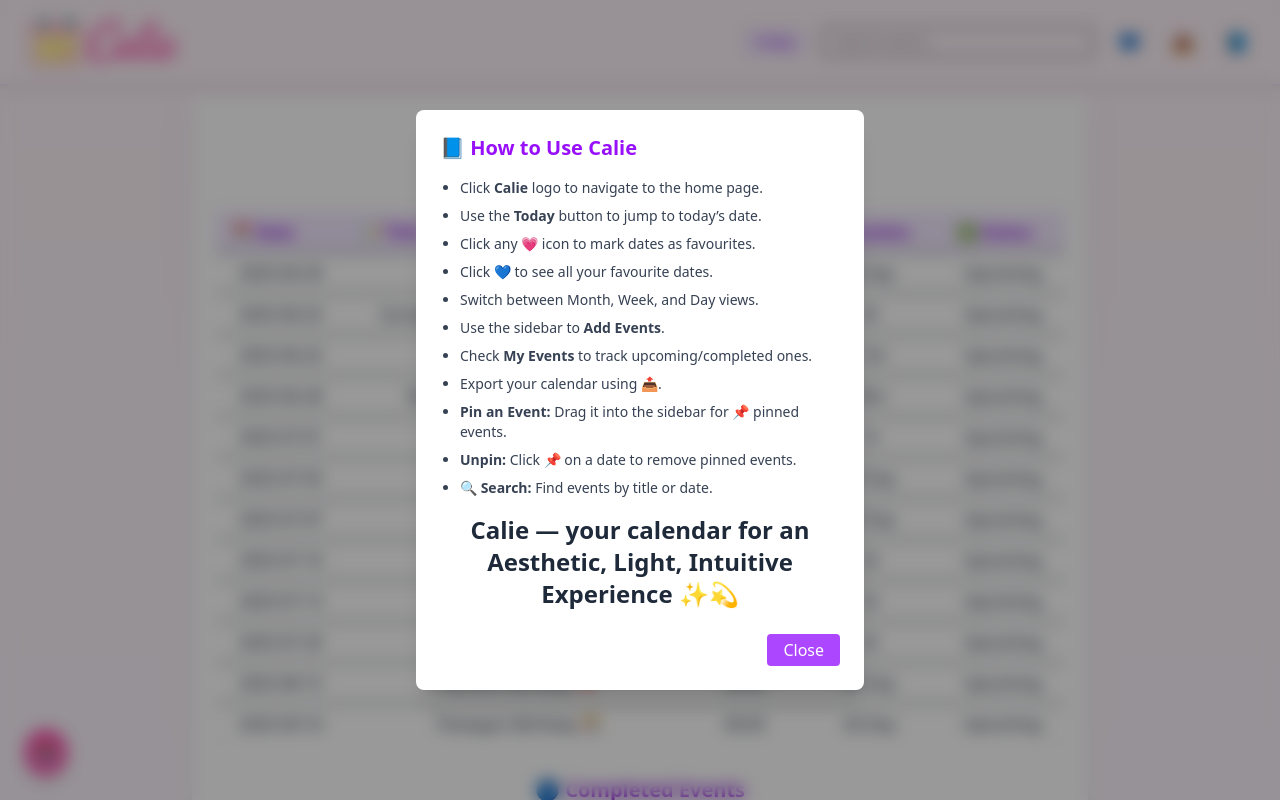
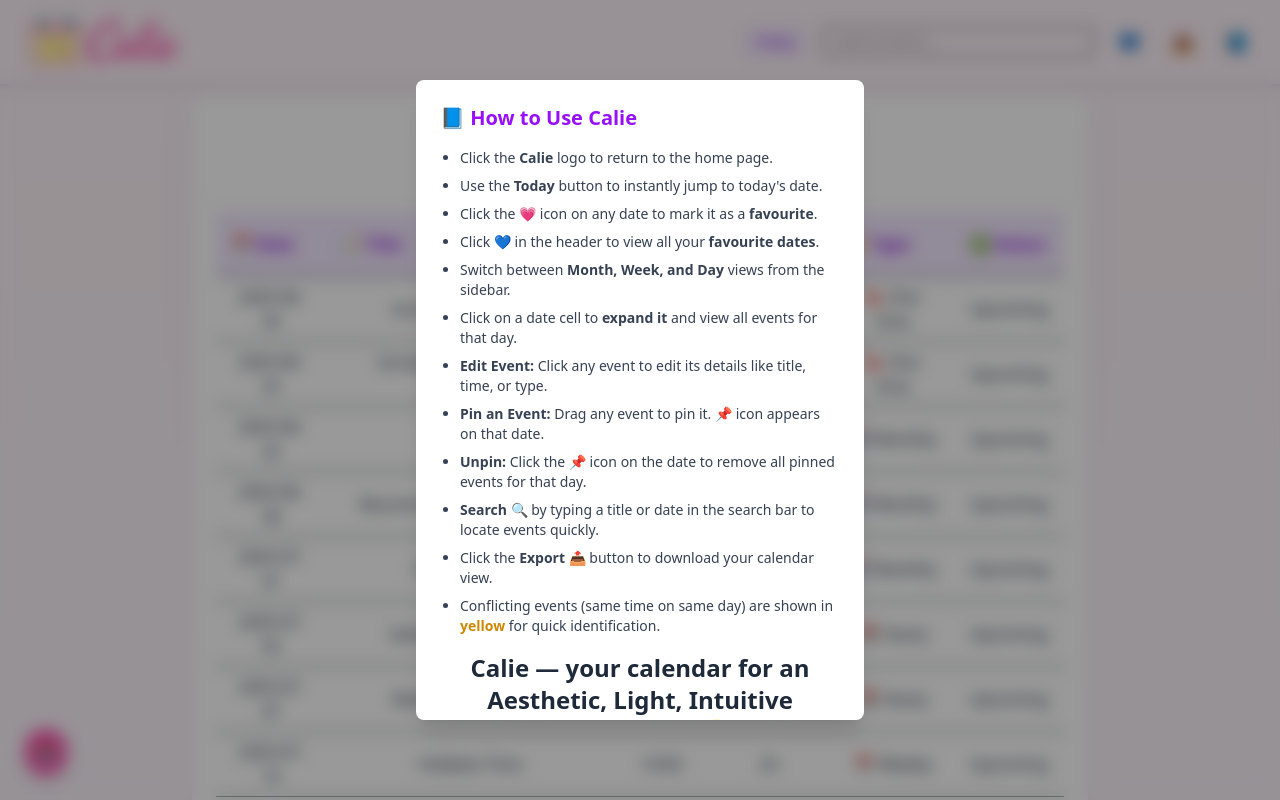
Before and after one commit to priyasp2804/Calie---The-Calender, a React (Vite) app: page /myevents in a window 1280 px wide. Shown: the top 800 px of the page. Built offline with nearby package versions, Linux system fonts and the light colour scheme.

Commit message:
Added new features to how to use modal

```diff
--- a/src/components/Header.jsx
+++ b/src/components/Header.jsx
@@ -154,21 +154,22 @@
 
       {showHelp && (
         <div className="fixed inset-0 bg-black/40 backdrop-blur-sm flex justify-center items-center z-50">
-          <div className="bg-white rounded-lg p-6 shadow-xl max-w-md w-full text-left">
+          <div className="bg-white rounded-lg p-6 shadow-xl max-w-md w-full text-left max-h-[80vh] overflow-y-auto">
             <h2 className="text-xl font-bold mb-4 text-purple-600">📘 How to Use Calie</h2>
-            <ul className="text-sm list-disc ml-5 space-y-2 text-gray-700">
-              <li>Click <strong>Calie</strong> logo to navigate to the home page.</li>
-              <li>Use the <strong>Today</strong> button to jump to today’s date.</li>
-              <li>Click any 💗 icon to mark dates as favourites.</li>
-              <li>Click 💙 to see all your favourite dates.</li>
-              <li>Switch between Month, Week, and Day views.</li>
-              <li>Use the sidebar to <strong>Add Events</strong>.</li>
-              <li>Check <strong>My Events</strong> to track upcoming/completed ones.</li>
-              <li>Export your calendar using 📤.</li>
-              <li><strong>Pin an Event:</strong> Drag it into the sidebar for 📌 pinned events.</li>
-              <li><strong>Unpin:</strong> Click 📌 on a date to remove pinned events.</li>
-              <li>🔍 <strong>Search:</strong> Find events by title or date.</li>
-            </ul>
+              <ul className="text-sm list-disc ml-5 space-y-2 text-gray-700">
+                <li>Click the <strong>Calie</strong> logo to return to the home page.</li>
+                <li>Use the <strong>Today</strong> button to instantly jump to today's date.</li>
+                <li>Click the 💗 icon on any date to mark it as a <strong>favourite</strong>.</li>
+                <li>Click 💙 in the header to view all your <strong>favourite dates</strong>.</li>
+                <li>Switch between <strong>Month, Week, and Day</strong> views from the sidebar.</li>
+                <li>Click on a date cell to <strong>expand it</strong> and view all events for that day.</li>
+                <li><strong>Edit Event:</strong> Click any event to edit its details like title, time, or type.</li>
+                <li><strong>Pin an Event:</strong> Drag any event to pin it. 📌 icon appears on that date.</li>
+                <li><strong>Unpin:</strong> Click the 📌 icon on the date to remove all pinned events for that day.</li>
+                <li><strong>Search 🔍</strong> by typing a title or date in the search bar to locate events quickly.</li>
+                <li>Click the <strong>Export 📤</strong> button to download your calendar view.</li>
+                <li>Conflicting events (same time on same day) are shown in <span className="text-yellow-600 font-semibold">yellow</span> for quick identification.</li>
+              </ul>
             <p className="text-center text-2xl mt-4 font-semibold">
               Calie — your calendar for an Aesthetic, Light, Intuitive Experience ✨💫
             </p>
--- a/src/components/MyEventsPage.jsx
+++ b/src/components/MyEventsPage.jsx
@@ -19,6 +19,13 @@
     dayjs(e.date).isSame(today, 'day') || dayjs(e.date).isBefore(today, 'day')
   );
 
+  const getEventType = (event) => {
+    if (event.type === 'yearly') return '📆 Yearly';
+    if (event.type === 'monthly') return '🗓️ Monthly';
+    if (event.type === 'weekly') return '📅 Weekly';
+    return '🔖 One-time';
+  };
+
   const renderTable = (list, title) => (
     <div className="mb-8">
       <h2 className="text-xl font-bold mb-2 text-purple-700">{title}</h2>
@@ -33,6 +40,7 @@
                 <th className="px-4 py-2 text-left">📝 Title</th>
                 <th className="px-4 py-2 text-left">⏰ Time</th>
                 <th className="px-4 py-2 text-left">⌛ Duration</th>
+                <th className="px-4 py-2 text-left">📂 Type</th>
                 <th className="px-4 py-2 text-left">✅ Status</th>
               </tr>
             </thead>
@@ -43,6 +51,7 @@
                   <td className="px-4 py-2">{event.title}</td>
                   <td className="px-4 py-2">{event.time}</td>
                   <td className="px-4 py-2">{event.duration || '-'}</td>
+                  <td className="px-4 py-2">{getEventType(event)}</td>
                   <td className="px-4 py-2">
                     {dayjs(event.date).isAfter(today, 'day') ? 'Upcoming' : 'Completed'}
                   </td>
```
